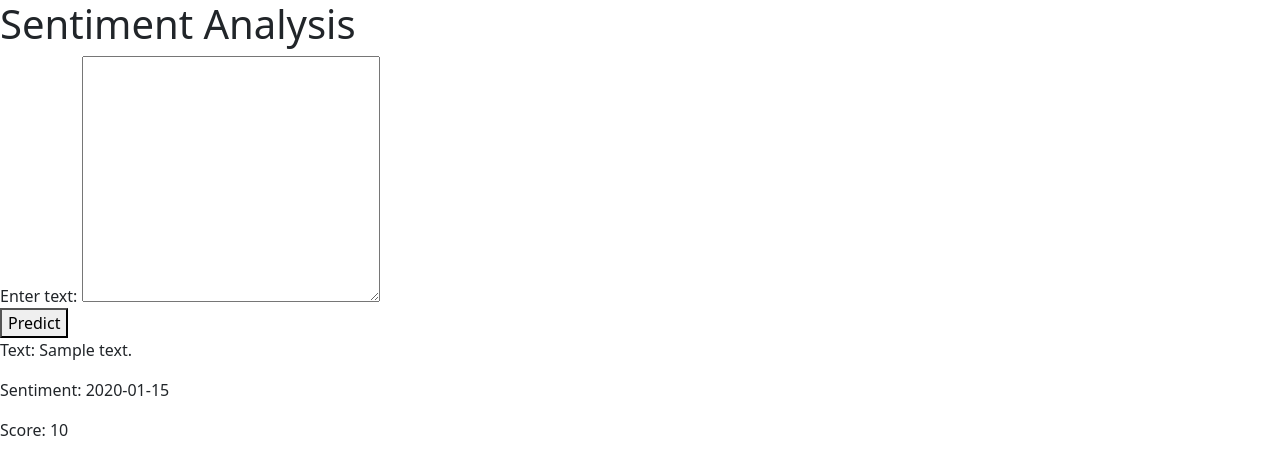
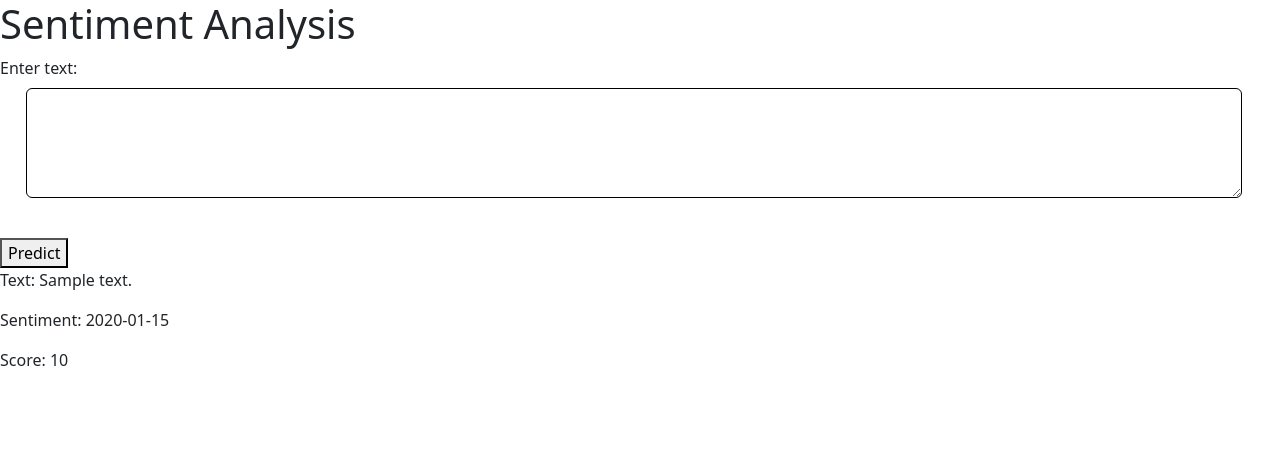
Before and after one commit to Tasneem-I/Simple-Sentiment-Analysis, a Python web app: template flask/templates/index.html in a window 1280 px wide. Shown: the top 475 px of the page. Run offline with Jinja, Linux system fonts and the light colour scheme; the template is opened without the code that fills it: most values are stand-ins (such as "Sample title", 1, 10 or a date in 2020).

Commit message:
structural changes

```diff
--- a/flask/templates/index.html
+++ b/flask/templates/index.html
@@ -9,8 +9,10 @@
 <body>
     <h1>Sentiment Analysis</h1>
     <form action="/predict" method="post">
-        <label for="text">Enter text:</label>
-        <textarea name="text" id="text" cols="30" rows="10"></textarea>
+        <div class="mb-3">
+        <label for="text" class="form-label">Enter text:</label>
+        <textarea name="text" id="text" rows="4" class="form-control" style="border-color: black; width: 95%; margin-left: 2%;"></textarea>
+        </div>
         <br>
         <button type="submit">Predict</button>
     </form>
```
Also changed, not shown: flask/app.py (+7 -0 lines).
